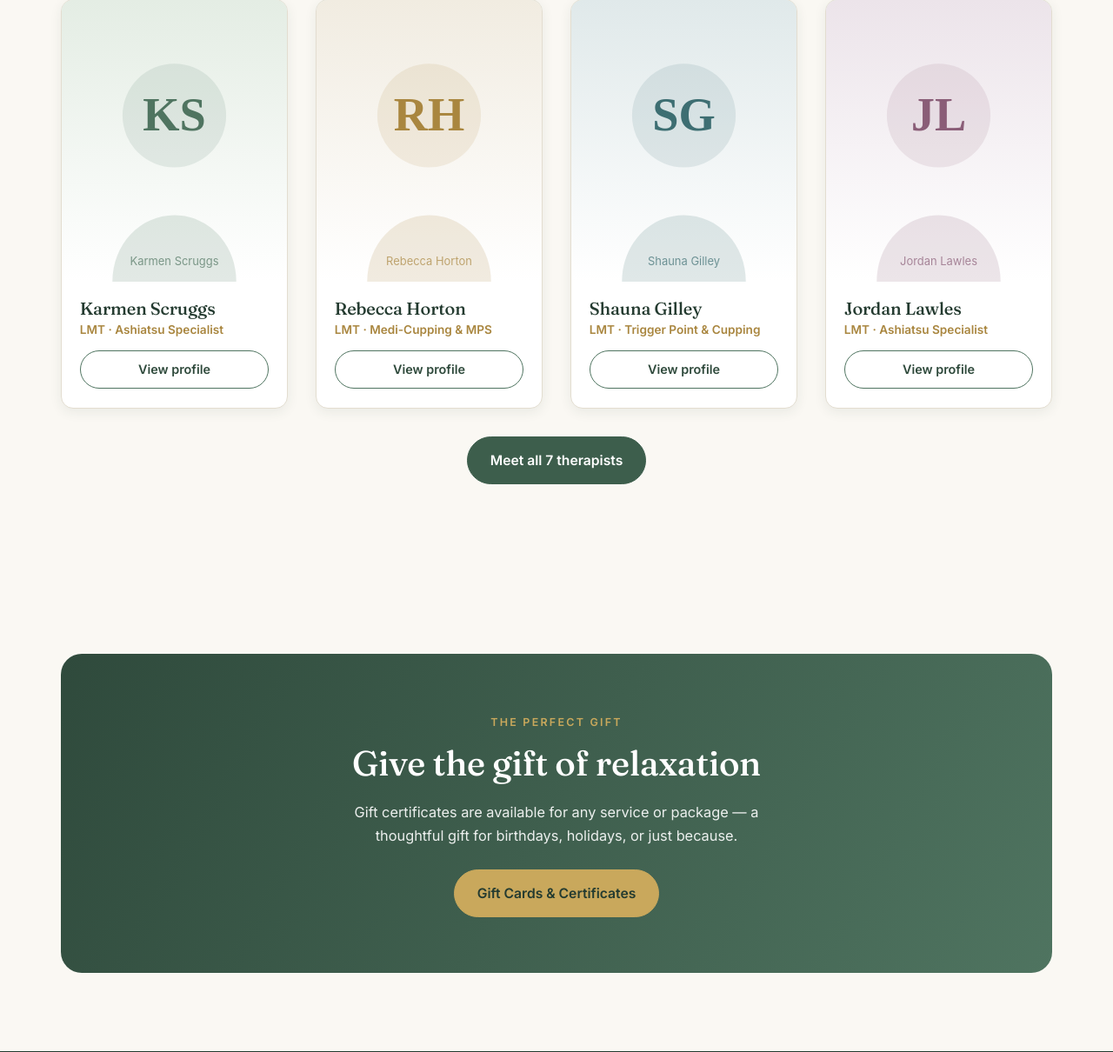
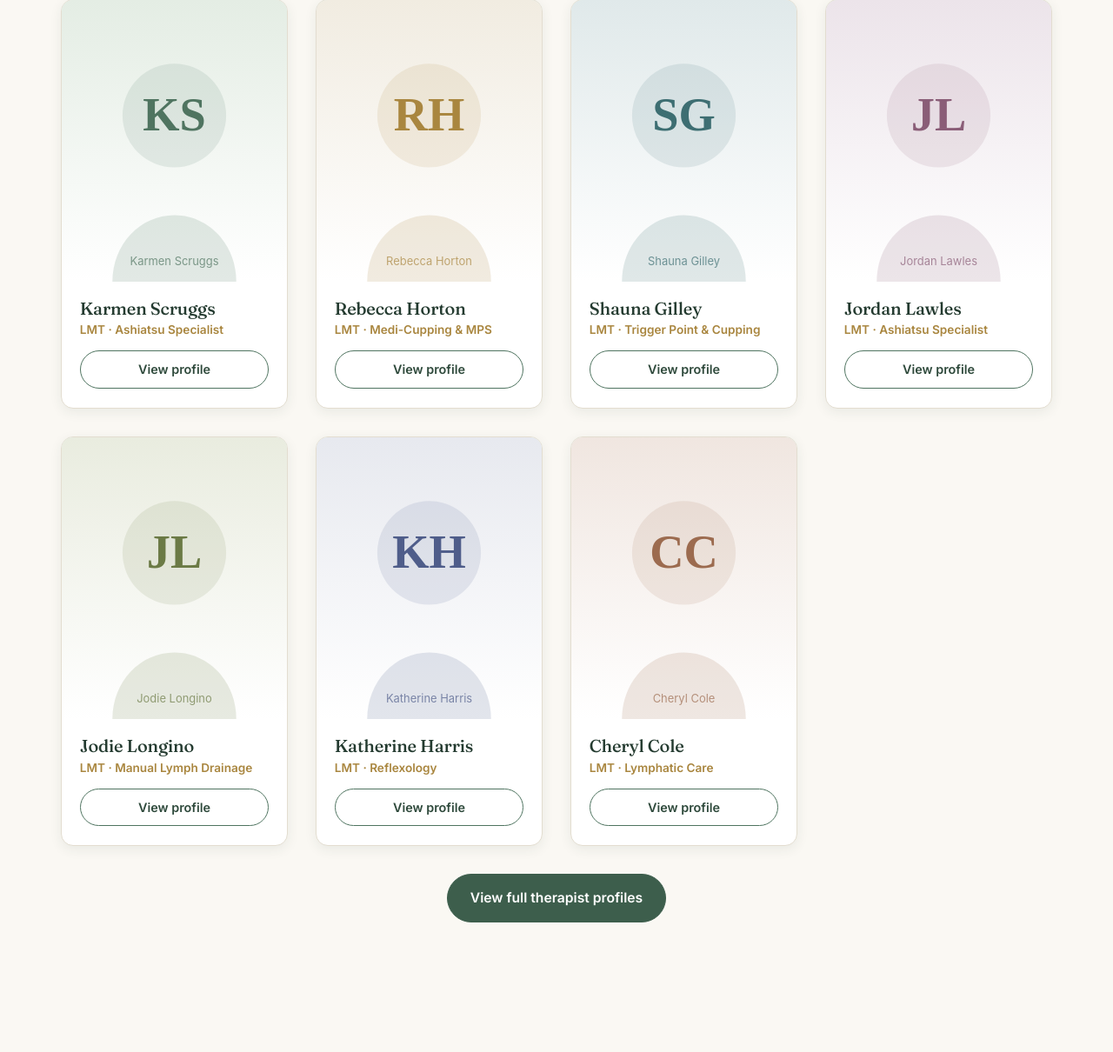
Before and after one commit to epiphenomena/huntsvillemassageprofessionals, a PHP site: page / in a window 1280 px wide. Shown: the part 2371-3581 px from the top of the page at 87% size. Run offline with PHP 8.4, Linux system fonts and the light colour scheme.

Commit message:
Show all therapists on the home page, not just four
Avoids appearing to favor specific therapists. Updated the CTA wording since
every therapist is now listed.

Co-Authored-By: Claude Opus 4.8 (1M context) <noreply@anthropic.com>

```diff
--- a/index.php
+++ b/index.php
@@ -76,7 +76,7 @@ $therapists = hmp_therapists();
       <p class="muted">Each of our licensed therapists brings their own specialties and style. Explore their profiles and book directly.</p>
     </div>
     <div class="grid grid--4">
-      <?php foreach (array_slice($therapists, 0, 4) as $t): ?>
+      <?php foreach ($therapists as $t): ?>
         <a class="therapist-card reveal" href="/therapist.php?t=<?= e($t['slug']) ?>">
           <img class="therapist-card__photo" src="/assets/img/therapists/<?= e($t['slug']) ?>.svg" alt="<?= e($t['name']) ?>" loading="lazy">
           <div class="therapist-card__body">
@@ -87,7 +87,7 @@ $therapists = hmp_therapists();
         </a>
       <?php endforeach; ?>
     </div>
-    <p class="center" style="margin-top:2rem"><a class="btn" href="/therapists.php">Meet all <?= count($therapists) ?> therapists</a></p>
+    <p class="center" style="margin-top:2rem"><a class="btn" href="/therapists.php">View full therapist profiles</a></p>
   </div>
 </section>
 
```
